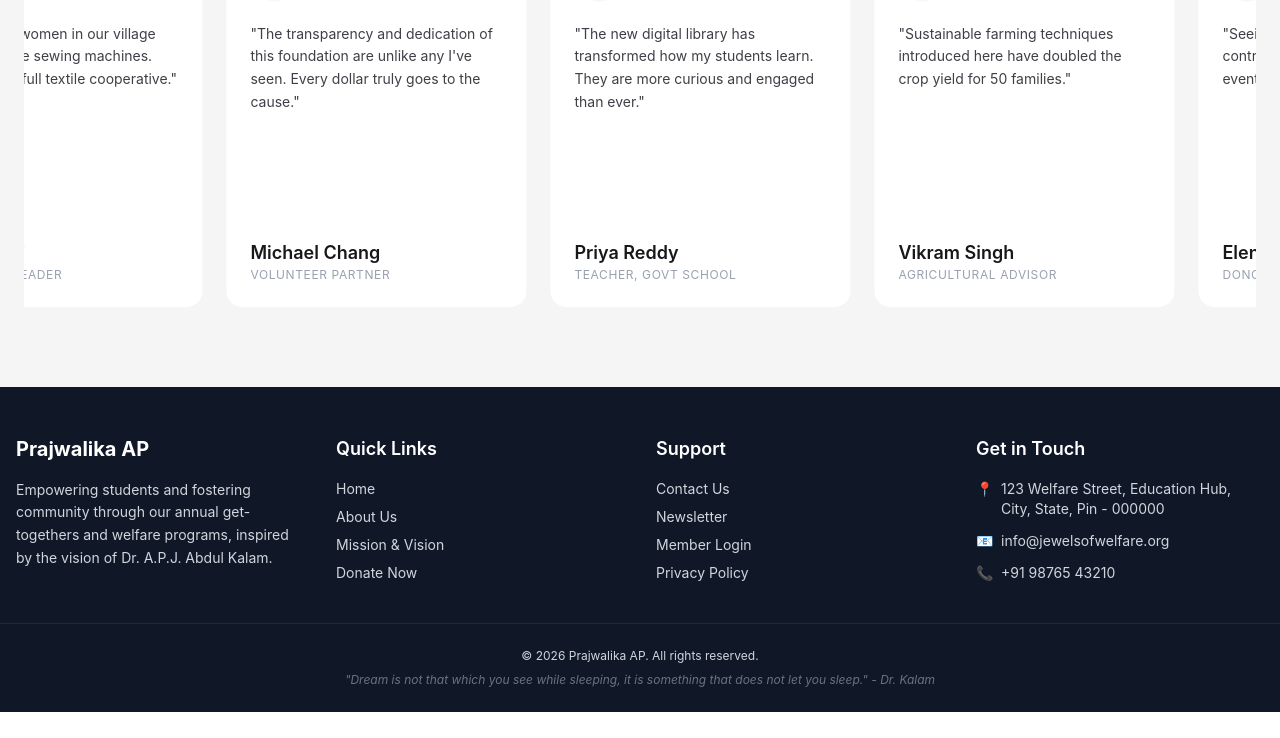
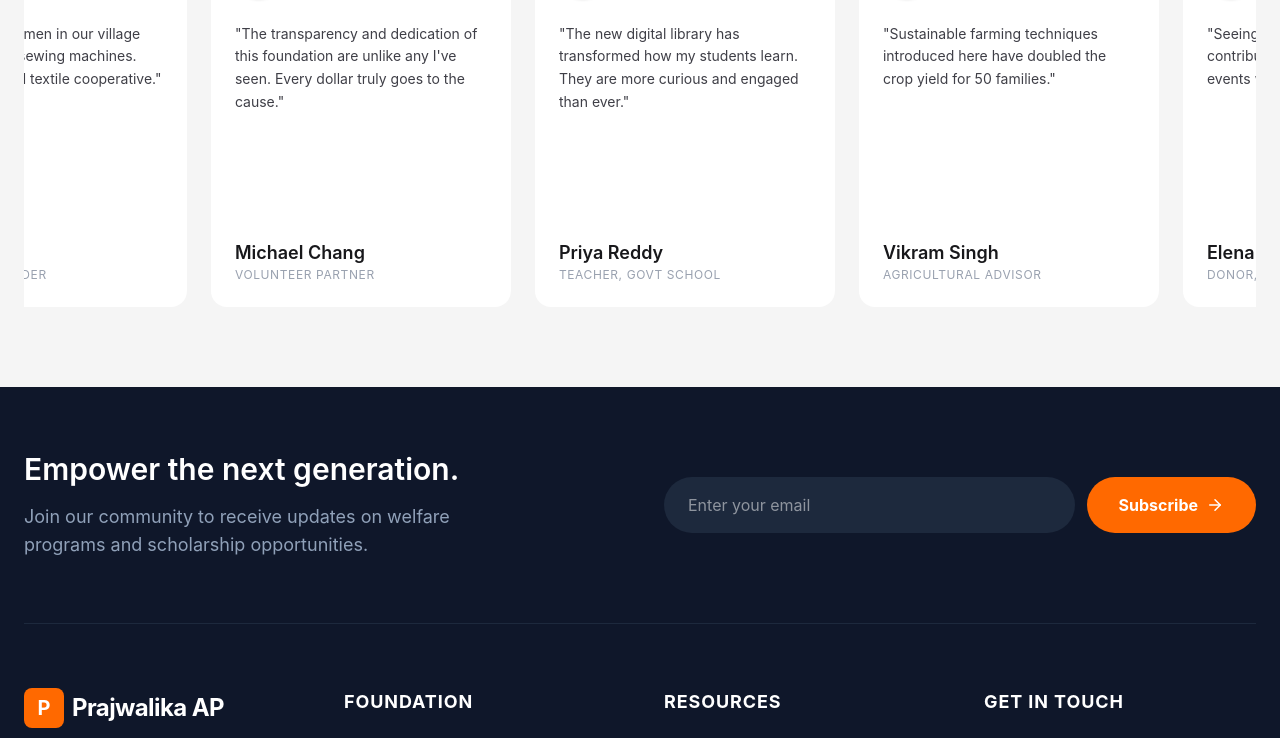
Before and after one commit to schigurupatis/prajwalika-ap, a React (Vite) app: page / in a window 1280 px wide. Shown: the part 2018-2756 px from the top of the page. Before the commit the page ends 2730 px from the top, so only its background shows below. Built offline with nearby package versions, Linux system fonts and the light colour scheme.

Commit message:
worked on footer design

```diff
--- a/package.json
+++ b/package.json
@@ -12,6 +12,7 @@
   "dependencies": {
     "@tailwindcss/vite": "^4.2.2",
     "framer-motion": "^12.38.0",
+    "lucide-react": "^1.8.0",
     "react": "^19.2.4",
     "react-dom": "^19.2.4",
     "react-icons": "^5.6.0",
--- a/src/components/Footer.tsx
+++ b/src/components/Footer.tsx
@@ -1,67 +1,116 @@
 import { Link } from 'react-router-dom';
+// Standard icons usually work fine
+import { Mail, Phone, MapPin, ArrowRight } from 'lucide-react';
+// Import the "icons" object as a fallback for brand icons
+import * as icons from 'lucide-react';
 
 const Footer = () => {
   const currentYear = new Date().getFullYear();
 
+  // Helper to safely get brand icons or a fallback circle
+  const BrandIcon = ({ name, size = 20 }) => {
+    const Icon = icons[name] || icons['Circle'];
+    return <Icon size={size} />;
+  };
+
   return (
-    <footer className="bg-gray-900 text-gray-300 pt-12 pb-6">
-      <div className="container mx-auto px-4 grid grid-cols-1 md:grid-cols-4 gap-8">
-
-        {/* Column 1: About/Logo */}
-        <div className="space-y-4">
-          <h2 className="text-white text-xl font-bold">Prajwalika AP</h2>
-          <p className="text-sm leading-relaxed">
-            Empowering students and fostering community through our annual get-togethers
-            and welfare programs, inspired by the vision of Dr. A.P.J. Abdul Kalam.
-          </p>
+    <footer className="bg-[#0F172A] text-slate-400 pt-16 pb-8">
+      <div className="container mx-auto px-6">
+        {/* Top Section: CTA / Newsletter */}
+        <div className="grid grid-cols-1 lg:grid-cols-2 gap-12 pb-16 border-b border-slate-800 mb-16">
+          <div>
+            <h2 className="text-3xl font-semibold text-white mb-4">Empower the next generation.</h2>
+            <p className="text-lg max-w-md">Join our community to receive updates on welfare programs and scholarship opportunities.</p>
+          </div>
+          <div className="flex flex-col sm:flex-row gap-3 items-start sm:items-center">
+            <input
+              type="email"
+              placeholder="Enter your email"
+              className="w-full bg-slate-800 border-none rounded-full py-4 px-6 text-white focus:ring-2 focus:ring-orange-500 outline-none transition"
+            />
+            <button className="bg-orange-500 hover:bg-orange-600 text-white font-bold py-4 px-8 rounded-full transition-all flex items-center gap-2 whitespace-nowrap">
+              Subscribe <ArrowRight size={18} />
+            </button>
+          </div>
         </div>
 
-        {/* Column 2: Quick Links */}
+        {/* Main Footer Content */}
+        <div className="grid grid-cols-1 md:grid-cols-2 lg:grid-cols-4 gap-12 mb-16">
+          {/* Brand Column */}
+          <div className="space-y-6">
+            <div className="flex items-center gap-2">
+              <div className="w-10 h-10 bg-orange-500 rounded-lg flex items-center justify-center text-white font-bold text-xl">P</div>
+              <h2 className="text-white text-2xl font-bold tracking-tight">Prajwalika AP</h2>
+            </div>
+            <p className="text-sm leading-relaxed">
+              Fostering community through annual get-togethers and welfare programs,
+              inspired by the vision of Dr. A.P.J. Abdul Kalam.
+            </p>
+            <div className="flex gap-4">
+              <a href="#" className="w-10 h-10 rounded-full bg-slate-800 flex items-center justify-center hover:bg-orange-500 hover:text-white transition-all">
+                <BrandIcon name="Facebook" />
+              </a>
+              <a href="#" className="w-10 h-10 rounded-full bg-slate-800 flex items-center justify-center hover:bg-orange-500 hover:text-white transition-all">
+                <BrandIcon name="Twitter" />
+              </a>
+              <a href="#" className="w-10 h-10 rounded-full bg-slate-800 flex items-center justify-center hover:bg-orange-500 hover:text-white transition-all">
+                <BrandIcon name="Instagram" />
+              </a>
+            </div>
+          </div>
+
+          {/* Quick Links */}
           <div>
-          <h3 className="text-white font-semibold mb-4 text-lg">Quick Links</h3>
-          <ul className="space-y-2 text-sm">
-            <li><Link to="/" className="hover:text-orange-400 transition">Home</Link></li>
-            <li><Link to="/about" className="hover:text-orange-400 transition">About Us</Link></li>
-            <li><Link to="/mission" className="hover:text-orange-400 transition">Mission & Vision</Link></li>
-            <li><Link to="/donate" className="hover:text-orange-400 transition">Donate Now</Link></li>
+            <h3 className="text-white font-bold mb-6 text-lg uppercase tracking-wider">Foundation</h3>
+            <ul className="space-y-4 text-sm font-medium">
+              <li><Link to="/" className="hover:text-white transition-colors">Home</Link></li>
+              <li><Link to="/about" className="hover:text-white transition-colors">Our Story</Link></li>
+              <li><Link to="/mission" className="hover:text-white transition-colors">Mission & Vision</Link></li>
+              <li><Link to="/donate" className="hover:text-white transition-colors text-orange-400 font-bold">Donate Now</Link></li>
             </ul>
           </div>
 
-        {/* Column 3: Support */}
+          {/* Support */}
           <div>
-          <h3 className="text-white font-semibold mb-4 text-lg">Support</h3>
-          <ul className="space-y-2 text-sm">
-            <li><Link to="/contact" className="hover:text-orange-400 transition">Contact Us</Link></li>
-            <li><Link to="/subscribe" className="hover:text-orange-400 transition">Newsletter</Link></li>
-            <li><Link to="/login" className="hover:text-orange-400 transition">Member Login</Link></li>
-            <li><a href="#" className="hover:text-orange-400 transition">Privacy Policy</a></li>
+            <h3 className="text-white font-bold mb-6 text-lg uppercase tracking-wider">Resources</h3>
+            <ul className="space-y-4 text-sm font-medium">
+              <li><Link to="/contact" className="hover:text-white transition-colors">Contact Us</Link></li>
+              <li><Link to="/login" className="hover:text-white transition-colors">Member Portal</Link></li>
+              <li><a href="#" className="hover:text-white transition-colors">Privacy Policy</a></li>
+              <li><a href="#" className="hover:text-white transition-colors">Terms of Service</a></li>
             </ul>
           </div>
 
-        {/* Column 4: Contact Info */}
+          {/* Contact Info */}
           <div>
-          <h3 className="text-white font-semibold mb-4 text-lg">Get in Touch</h3>
-          <ul className="space-y-3 text-sm">
-            <li className="flex items-start space-x-2">
-              <span>📍</span>
-              <span>123 Welfare Street, Education Hub,<br/>City, State, Pin - 000000</span>
+            <h3 className="text-white font-bold mb-6 text-lg uppercase tracking-wider">Get in Touch</h3>
+            <ul className="space-y-4 text-sm">
+              <li className="flex items-start gap-3">
+                <MapPin className="text-orange-500 shrink-0" size={20} />
+                <span>123 Welfare Street, Education Hub,<br/>City, State, Pin - 500001</span>
               </li>
-            <li className="flex items-center space-x-2">
-              <span>📧</span>
-              <a href="mailto:info@jewelsofwelfare.org" className="hover:text-orange-400">info@jewelsofwelfare.org</a>
+              <li className="flex items-center gap-3">
+                <Mail className="text-orange-500 shrink-0" size={20} />
+                <a href="mailto:info@prajwalika.org" className="hover:text-white transition">info@prajwalika.org</a>
               </li>
-            <li className="flex items-center space-x-2">
-              <span>📞</span>
+              <li className="flex items-center gap-3">
+                <Phone className="text-orange-500 shrink-0" size={20} />
                 <span>+91 98765 43210</span>
               </li>
             </ul>
           </div>
         </div>
 
-      {/* Bottom Bar */}
-      <div className="border-t border-gray-800 mt-10 pt-6 text-center text-xs">
-        <p>© {currentYear} Prajwalika AP. All rights reserved.</p>
-        <p className="mt-2 text-gray-500 italic">"Dream is not that which you see while sleeping, it is something that does not let you sleep." - Dr. Kalam</p>
+        {/* Bottom Bar: Quote & Copyright */}
+        <div className="pt-8 border-t border-slate-800 flex flex-col md:flex-row justify-between items-center gap-6">
+          <p className="text-xs order-2 md:order-1">© {currentYear} Prajwalika AP. Crafted with passion for education.</p>
+          <div className="text-center md:text-right order-1 md:order-2">
+            <p className="text-sm text-slate-300 italic font-serif">
+              "Dream is not that which you see while sleeping, it is something that does not let you sleep."
+            </p>
+            <span className="text-[10px] uppercase tracking-widest text-orange-500 font-bold mt-1 block">— Dr. A.P.J. Abdul Kalam</span>
+          </div>
+        </div>
       </div>
     </footer>
   );
```
Also changed, not shown: 1 other file (tests, documents, lock files or other folders). Lines whose indentation alone changed are shown as unchanged.
